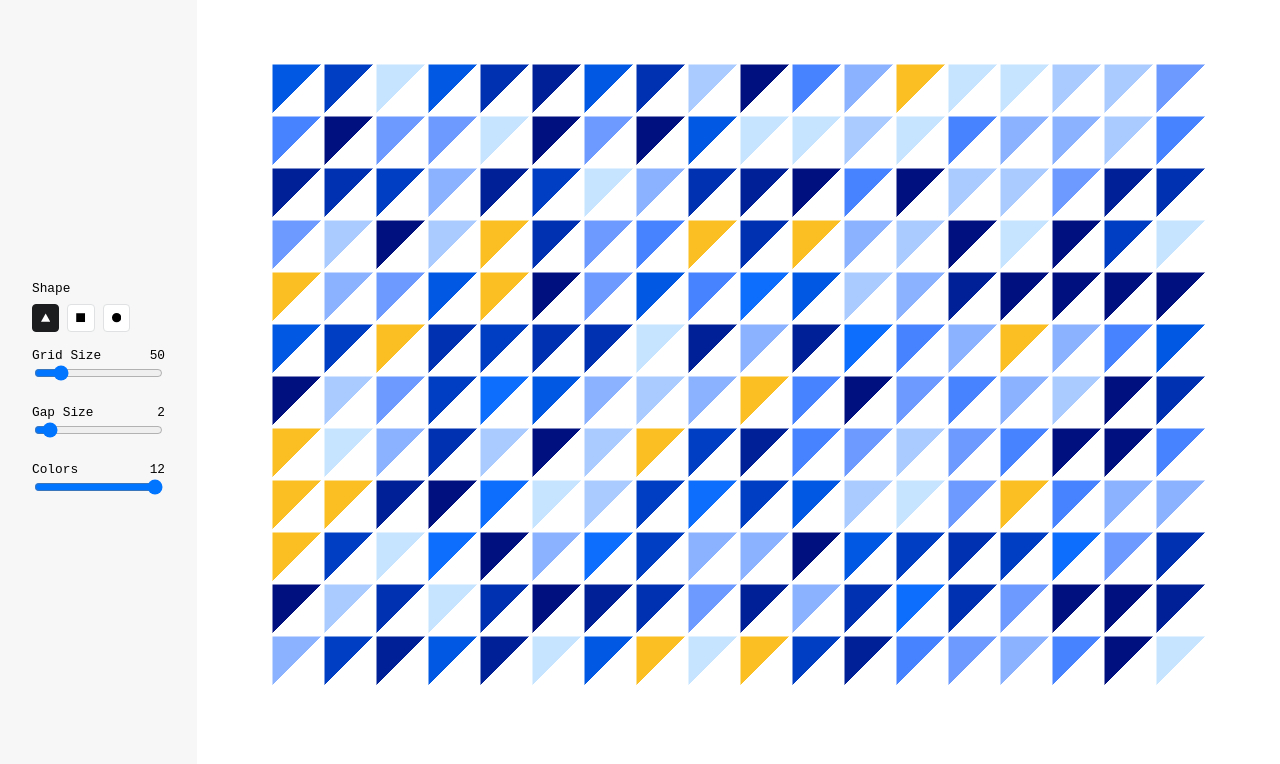
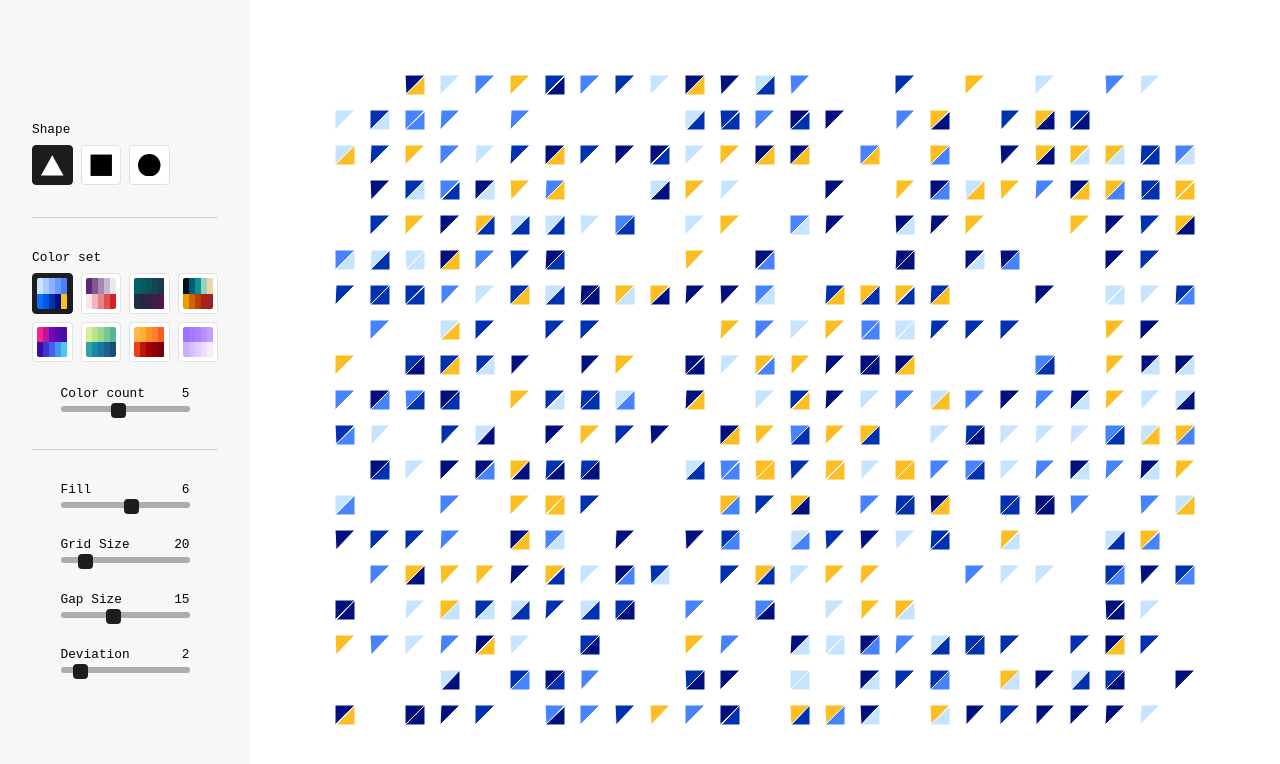
Before and after one commit to shaunrfox/svg-patterns, a React (Vite) app: page / in a window 1280 px wide. Shown: the top 764 px of the page. Built offline with nearby package versions, Linux system fonts and the light colour scheme; a web font is replaced by a local one.

Commit message:
Added color sets, deviation scale, and fill scale. All is working at the moment.

```diff
--- a/src/App.css
+++ b/src/App.css
@@ -1,3 +1,7 @@
+:root {
+  --controls-width: 250px;
+}
+
 .app {
   display: grid;
   grid-template-columns: auto 1fr;
@@ -5,20 +9,37 @@
   height: 100%;
 }
 
+.grid-wrapper {
+	display: flex;
+	justify-content: center;
+	align-items: center;
+  width: 100%;
+  height: 100vh;
+}
+
+.wrapper {
+	position: relative;
+	display: grid;
+	width: max-content;
+	height: max-content;
+	max-width: calc(100% - (var(--pg-padding) * 2));
+	max-height: calc(100% - (var(--pg-padding) * 2));
+	gap: 0;
+	justify-content: center;
+	align-items: center;
+}
+
 .controls {
   display: flex;
 	flex-direction: column;
 	justify-content: center;
+	gap: 1.5rem;
 	align-items: center;
-	width: fit-content;
+	width: var(--controls-width);
 	height: 100%;
 	background-color: #f7f7f7;
 	padding: 2rem;
 	font-size: 0.8rem;
-
-  input {
-    margin-bottom: 1.5rem;
-  }
 
   label {
     display: flex;
@@ -31,17 +52,17 @@
 	grid-template-columns: repeat(4, 1fr);
 	gap: 0.5rem;
 	width: 100%;
-	margin-bottom: 1rem;
 
 	> label,
-	.shape-options {
+	.options {
 		grid-column: 1 / -1;
 	}
 }
 
-.shape-options {
+.options {
   display: grid;
   grid-template-columns: subgrid;
+	gap: 0.5rem;
 	width: 100%;
 
 	input,
@@ -52,7 +73,7 @@
 	}
 
 	label {
-		&:first-child {
+		/* &:first-child {
 			grid-column: 1 / 2;
 		}
 		&:nth-child(2) {
@@ -60,14 +81,14 @@
 		}
 		&:last-child {
 			grid-column: 3 / 4;
-		}
+		} */
 
 		display: flex;
 		justify-content: center;
 		align-items: center;
 		width: 100%;
 		aspect-ratio: 1;
-		padding: 0.5rem;
+		padding: 0.25rem;
 		background-color: white;
 		border-radius: 0.25rem;
 		border: 1px solid var(--gray-10);
@@ -75,6 +96,7 @@
 		svg {
 			max-width: 100%;
 			max-height: 100%;
+			margin: 0.25rem;
 		}
 
 		&:hover {
@@ -91,14 +113,73 @@
 	}
 }
 
-.wrapper {
-	position: relative;
+.swatches {
 	display: grid;
+	grid-template-columns: repeat(5, 1fr);
 	width: 100%;
-	height: 100vh;
-	padding: var(--pg-padding);
-	gap: 0;
-	justify-content: center;
-	align-items: center;
+	height: 100%;
+	border-radius: 0.125rem;
 	overflow: hidden;
 }
+
+.swatch {
+  height: 100%;
+}
+
+/* custom range input */
+
+:root {
+  --range-thumb-size: 15px;
+	--range-track-height: 6px;
+	--range-thumb-color: var(--gray-90);
+	--range-track-color: var(--gray-30);
+	--range-thumb-radius: 4px;
+	--range-track-radius: 3px;
+}
+
+input[type=range] {
+  width: 100%;
+  margin: 5px 0;
+  background-color: transparent;
+  -webkit-appearance: none;
+}
+input[type=range]:focus {
+  outline: none;
+}
+input[type=range]::-webkit-slider-runnable-track {
+  background: var(--range-track-color);
+  border: 0;
+  border-radius: var(--range-track-radius);
+  width: 100%;
+  height: var(--range-track-height);
+  cursor: pointer;
+}
+input[type=range]::-webkit-slider-thumb {
+  margin-top: -3px;
+  width: var(--range-thumb-size);
+  height: var(--range-thumb-size);
+  background: var(--range-thumb-color);
+  border: 0;
+  border-radius: var(--range-thumb-radius);
+  cursor: pointer;
+  -webkit-appearance: none;
+}
+input[type=range]:focus::-webkit-slider-runnable-track {
+  background: var(--range-track-color);
+}
+input[type=range]::-moz-range-track {
+  background: var(--range-track-color);
+  border: 0;
+  border-radius: var(--range-track-radius);
+  width: 100%;
+  height: var(--range-track-height);
+  cursor: pointer;
+}
+input[type=range]::-moz-range-thumb {
+  width: var(--range-thumb-size);
+  height: var(--range-thumb-size);
+  background: var(--range-thumb-color);
+  border: 0;
+  border-radius: var(--range-thumb-radius);
+  cursor: pointer;
+}
--- a/src/App.tsx
+++ b/src/App.tsx
@@ -4,10 +4,13 @@ import Controls from "./components/Controls.tsx";
 import "./App.css";
 
 function App() {
-  const [gridSize, setGridSize] = useState(50);
-  const [gapSize, setGapSize] = useState(2);
-  const [colorCount, setColorCount] = useState(12);
+  const [gridSize, setGridSize] = useState(20);
+  const [gapSize, setGapSize] = useState(15);
+  const [colorCount, setColorCount] = useState(5);
   const [selectedShape, setSelectedShape] = useState("triangle");
+  const [deviation, setDeviation] = useState(2);
+  const [fill, setFill] = useState(6);
+  const [selectedColorSetIndex, setSelectedColorSetIndex] = useState(0);
 
   return (
     <div className="app">
@@ -20,12 +23,21 @@ function App() {
         setColorCount={setColorCount}
         selectedShape={selectedShape}
         setSelectedShape={setSelectedShape}
+        deviation={deviation}
+        setDeviation={setDeviation}
+        selectedColorSetIndex={selectedColorSetIndex}
+        setSelectedColorSetIndex={setSelectedColorSetIndex}
+        fill={fill}
+        setFill={setFill}
       />
       <Grid
         gridSize={gridSize}
         gapSize={gapSize}
         colorCount={colorCount}
         selectedShape={selectedShape}
+        deviation={deviation}
+        selectedColorSetIndex={selectedColorSetIndex}
+        fill={fill}
       />
     </div>
   );
--- a/src/components/Controls.tsx
+++ b/src/components/Controls.tsx
@@ -1,3 +1,38 @@
+import React, { useState } from "react";
+import { colors } from "../utils/colorUtils.ts";
+
+interface ColorPickerOptionProps {
+  colors: string[];
+  selectedColorSetIndex: number;
+  setSelectedColorSetIndex: (value: number) => void;
+  index: number;
+}
+
+const ColorPickerOption: React.FC<ColorPickerOptionProps> = ({
+  colors,
+  selectedColorSetIndex,
+  setSelectedColorSetIndex,
+  index,
+}) => {
+  const swatches = colors.map((color, i) => (
+    <div key={i} className="swatch" style={{ backgroundColor: color }} />
+  ));
+
+  return (
+    <label>
+      <input
+        type="radio"
+        name="color-set"
+        value={selectedColorSetIndex}
+        checked={selectedColorSetIndex === index}
+        onChange={() => setSelectedColorSetIndex(index)}
+      />
+      <span>{index + 1}</span>
+      <div className="swatches">{swatches}</div>
+    </label>
+  );
+};
+
 export const Controls = ({
   gridSize,
   setGridSize,
@@ -7,6 +42,12 @@ export const Controls = ({
   setColorCount,
   selectedShape,
   setSelectedShape,
+  deviation,
+  setDeviation,
+  selectedColorSetIndex,
+  setSelectedColorSetIndex,
+  fill,
+  setFill,
 }: {
   gridSize: number;
   setGridSize: (value: number) => void;
@@ -16,11 +57,26 @@ export const Controls = ({
   setColorCount: (value: number) => void;
   selectedShape: string;
   setSelectedShape: (value: string) => void;
-}) => (
+  deviation: number;
+  setDeviation: (value: number) => void;
+  selectedColorSetIndex: number;
+  setSelectedColorSetIndex: (value: number) => void;
+  fill: number;
+  setFill: (value: number) => void;
+}) => {
+  const handleDeviationChange = (
+    event: React.ChangeEvent<HTMLInputElement>
+  ) => {
+    const value = Number(event.target.value);
+    const convertedValue = Math.min(value, gridSize / 2);
+    setDeviation(convertedValue);
+  };
+
+  return (
     <div className="controls">
       <div className="radio-group">
         <label>Shape</label>
-      <div className="shape-options">
+        <div className="options">
           <label>
             <input
               type="radio"
@@ -43,7 +99,11 @@ export const Controls = ({
               onChange={(e) => setSelectedShape(e.target.value)}
             />
             <span>Rectangle</span>
-          <svg viewBox="0 0 100 100" className="rectangle" fill="currentColor">
+            <svg
+              viewBox="0 0 100 100"
+              className="rectangle"
+              fill="currentColor"
+            >
               <rect width="95" height="95" x="2.5" y="2.5" />
             </svg>
           </label>
@@ -62,6 +122,55 @@ export const Controls = ({
           </label>
         </div>
       </div>
+
+      <div className="rule"></div>
+
+      <div className="radio-group">
+        <label>Color set</label>
+        <div className="options">
+          {colors.map((colorSet, index) => (
+            <ColorPickerOption
+              key={index}
+              colors={colorSet}
+              selectedColorSetIndex={selectedColorSetIndex}
+              setSelectedColorSetIndex={setSelectedColorSetIndex}
+              index={index}
+            />
+          ))}
+        </div>
+      </div>
+
+      <div className="slider-group">
+        <label>
+          <span>Color count</span>
+          <span>{colorCount}</span>
+        </label>
+        <input
+          type="range"
+          min="1"
+          max="10"
+          step="1"
+          value={colorCount}
+          onChange={(e) => setColorCount(Number(e.target.value))}
+        />
+      </div>
+
+      <div className="rule"></div>
+
+      <div className="slider-group">
+        <label>
+          <span>Fill</span>
+          <span>{fill}</span>
+        </label>
+        <input
+          type="range"
+          min="1"
+          max="10"
+          step="1"
+          value={fill}
+          onChange={(e) => setFill(Number(e.target.value))}
+        />
+      </div>
       <div className="slider-group">
         <label>
           <span>Grid Size</span>
@@ -69,8 +178,8 @@ export const Controls = ({
         </label>
         <input
           type="range"
-        min="20"
-        max="200"
+          min="5"
+          max="100"
           step="5"
           value={gridSize}
           onChange={(e) => setGridSize(Number(e.target.value))}
@@ -83,7 +192,7 @@ export const Controls = ({
         </label>
         <input
           type="range"
-        min="0"
+          min="5"
           max="30"
           step="1"
           value={gapSize}
@@ -92,19 +201,20 @@ export const Controls = ({
       </div>
       <div className="slider-group">
         <label>
-        <span>Colors</span>
-        <span>{colorCount}</span>
+          <span>Deviation</span>
+          <span>{deviation}</span>
         </label>
         <input
           type="range"
           min="1"
-        max="12"
+          max="10"
           step="1"
-        value={colorCount}
-        onChange={(e) => setColorCount(Number(e.target.value))}
+          value={deviation}
+          onChange={handleDeviationChange}
         />
       </div>
     </div>
   );
+};
 
 export default Controls;
--- a/src/components/Grid.tsx
+++ b/src/components/Grid.tsx
@@ -10,11 +10,17 @@ const Grid = ({
   gapSize,
   colorCount,
   selectedShape,
+  deviation,
+  selectedColorSetIndex,
+  fill,
 }: {
   gridSize: number;
   gapSize: number;
   colorCount: number;
   selectedShape: string;
+  deviation: number;
+  selectedColorSetIndex: number;
+  fill: number;
 }) => {
   const wrapperRef = useRef(null);
   const [wrapperSize, setWrapperSize] = React.useState({ width: 0, height: 0 });
@@ -25,22 +31,6 @@ const Grid = ({
 
   useEffect(() => {
     const updateSize = () => {
-      if (wrapperRef.current) {
-        setWrapperSize(getTargetSize(wrapperRef.current));
-      }
-    };
-
-    // Set initial size
-    updateSize();
-
-    // Add resize listener
-    globalThis.addEventListener("resize", updateSize);
-
-    // Cleanup
-    return () => globalThis.removeEventListener("resize", updateSize);
-  }, []); // Empty dependency array since we want this to run once on mount
-
-  useEffect(() => {
       if (wrapperRef.current) {
         const newSize = getTargetSize(wrapperRef.current);
         setWrapperSize(newSize);
@@ -53,29 +43,40 @@ const Grid = ({
         const numRows = Math.floor(newSize.height / effectiveGridSize);
         setGridDimensions({ cols: numCols, rows: numRows });
       }
-  }, [gridSize, gapSize, colorCount]); // Add all control values as dependencies
+    };
 
-  // Add effect to update color subset when colorCount changes
+    // Set initial size
+    updateSize();
+
+    // Add resize listener
+    globalThis.addEventListener("resize", updateSize);
+
+    // Cleanup
+    return () => globalThis.removeEventListener("resize", updateSize);
+  }, [gridSize, gapSize]); // Add gridSize and gapSize as dependencies
+
+  // Separate useEffect for color updates
   useEffect(() => {
-    updateColorSubset(colorCount);
-  }, [colorCount]);
+    // Force a re-render of all SVG elements when color set changes
+    updateColorSubset(colorCount, selectedColorSetIndex);
+    setGridDimensions((prev) => ({ ...prev })); // Trigger re-render
+  }, [colorCount, selectedColorSetIndex]);
 
-  console.log("wrapperSize", wrapperSize);
+  // console.log("wrapperSize", wrapperSize);
 
-  const gridMinusGap = gridSize - gapSize / 2;
+  // const gridMinusGap = gridSize - gapSize / 2;
 
-  console.log("gridSize", gridSize);
-  console.log("gapSize", gapSize);
-  console.log("gridMinusGap", gridMinusGap);
+  // console.log("gridSize", gridSize);
+  // console.log("gapSize", gapSize);
+  // console.log("gridMinusGap", gridMinusGap);
 
   const totalElements = gridDimensions.rows * gridDimensions.cols;
 
   return (
+    <div className="grid-wrapper" ref={wrapperRef}>
       <div
         className="wrapper"
-      ref={wrapperRef}
         style={{
-        padding: `${gridPadding}px`,
           gridTemplateColumns: `repeat(${gridDimensions.cols}, ${gridSize}px)`,
           gridTemplateRows: `repeat(${gridDimensions.rows}, ${gridSize}px)`,
           gap: `${gapSize}px`,
@@ -83,12 +84,16 @@ const Grid = ({
       >
         {Array.from({ length: totalElements }, (_, index) => (
           <SvgElement
-          key={index}
+            key={`${index}-${selectedColorSetIndex}-${colorCount}`}
             size={gridSize}
             colorCount={colorCount}
             selectedShape={selectedShape}
+            deviation={deviation}
+            selectedColorSetIndex={selectedColorSetIndex}
+            fill={fill}
           />
         ))}
+      </div>
     </div>
   );
 };
--- a/src/components/SvgElement.tsx
+++ b/src/components/SvgElement.tsx
@@ -1,21 +1,34 @@
 import { getRandomColorFromSubset } from "../utils/colorUtils.ts";
 import Shapes from "./Shapes.tsx";
-import { useState } from "react";
 
 const SvgElement = ({
   size,
   colorCount,
   selectedShape,
+  deviation,
+  selectedColorSetIndex,
+  fill,
 }: {
   size: number;
   colorCount: number;
   selectedShape: string;
+  deviation: number;
+  selectedColorSetIndex: number;
+  fill: number;
 }) => {
-  const color = getRandomColorFromSubset(colorCount);
+  const color = getRandomColorFromSubset(colorCount, selectedColorSetIndex);
 
   return (
     <svg xmlns="http://www.w3.org/2000/svg" width={size} height={size}>
-      <Shapes shape={selectedShape} size={size} color={color} />
+      <Shapes
+        shape={selectedShape}
+        size={size}
+        color={color}
+        deviation={deviation}
+        selectedColorSetIndex={selectedColorSetIndex}
+        colorCount={colorCount}
+        fill={fill}
+      />
     </svg>
   );
 };
--- a/src/index.css
+++ b/src/index.css
@@ -79,3 +79,11 @@ body {
   width: 100%;
   height: 100%;
 }
+
+.rule {
+  border-top: 1px solid var(--gray-60);
+	width: 100%;
+	height: 1px;
+	margin: 0.5rem 0;
+	opacity: 0.25;
+}
--- a/src/utils/colorUtils.ts
+++ b/src/utils/colorUtils.ts
@@ -1,4 +1,5 @@
-const colors = [
+export const colors = [
+  [
     "#C6E4FF",
     "#A9CBFF",
     "#8BB2FF",
@@ -6,20 +7,111 @@ const colors = [
     "#4883FF",
     "#0D6DFD",
     "#0058E3",
-  "#003FC4",
     "#0031B0",
-  "#002097",
     "#00117F",
     "#FBBF24",
+  ],
+  [
+    "#5b2874",
+    "#7f5893",
+    "#a488b2",
+    "#c8b7d1",
+    "#ede7f0",
+    "#fae6e7",
+    "#f1b4b7",
+    "#e88386",
+    "#df5156",
+    "#d61f26",
+  ],
+  [
+    "#006466",
+    "#065A60",
+    "#0B525B",
+    "#144552",
+    "#1B3A4B",
+    "#212F45",
+    "#272640",
+    "#312244",
+    "#3E1F47",
+    "#4D194D",
+  ],
+  [
+    "#001219",
+    "#005f73",
+    "#0a9396",
+    "#94d2bd",
+    "#e9d8a6",
+    "#ee9b00",
+    "#ca6702",
+    "#bb3e03",
+    "#ae2012",
+    "#9b2226",
+  ],
+  [
+    "#f72585",
+    "#b5179e",
+    "#7209b7",
+    "#560bad",
+    "#480ca8",
+    "#3a0ca3",
+    "#3f37c9",
+    "#4361ee",
+    "#4895ef",
+    "#4cc9f0",
+  ],
+  [
+    "#d9ed92",
+    "#b5e48c",
+    "#99d98c",
+    "#76c893",
+    "#52b69a",
+    "#34a0a4",
+    "#168aad",
+    "#1a759f",
+    "#1e6091",
+    "#184e77",
+  ],
+  [
+    "#ffb950",
+    "#ffad33",
+    "#ff931f",
+    "#ff7e33",
+    "#fa5e1f",
+    "#ec3f13",
+    "#b81702",
+    "#a50104",
+    "#8e0103",
+    "#7a0103",
+  ],
+  [
+    "#a172fd",
+    "#a77afe",
+    "#ac82fe",
+    "#b691fe",
+    "#c1a0fe",
+    "#cbaffe",
+    "#d6bffe",
+    "#e0cefe",
+    "#ebddfe",
+    "#f5ecfe",
+  ],
 ];
 
-let currentColorSubset: string[] = [];
+export const currentColorSubsets: { [key: number]: string[] } = {};
 
-export function updateColorSubset(colorCount: number) {
-  const shuffled = [...colors].sort(() => Math.random() - 0.5);
-  currentColorSubset = shuffled.slice(0, colorCount);
+export function updateColorSubset(
+  colorCount: number,
+  colorSetIndex: number = 0
+) {
+  const colorSet = colors[colorSetIndex] || colors[0];
+  const shuffled = [...colorSet].sort(() => Math.random() - 0.5);
+  currentColorSubsets[colorSetIndex] = shuffled.slice(0, colorCount);
 }
 
-export function getRandomColorFromSubset(colorCount: number): string {
-  return currentColorSubset[Math.floor(Math.random() * colorCount)];
+export function getRandomColorFromSubset(
+  colorCount: number,
+  colorSetIndex: number = 0
+): string {
+  const subset = currentColorSubsets[colorSetIndex] || [];
+  return subset[Math.floor(Math.random() * colorCount)];
 }
```
Also changed, not shown: src/components/Shapes.tsx (+103 -14 lines). Lines whose indentation alone changed are shown as unchanged.
